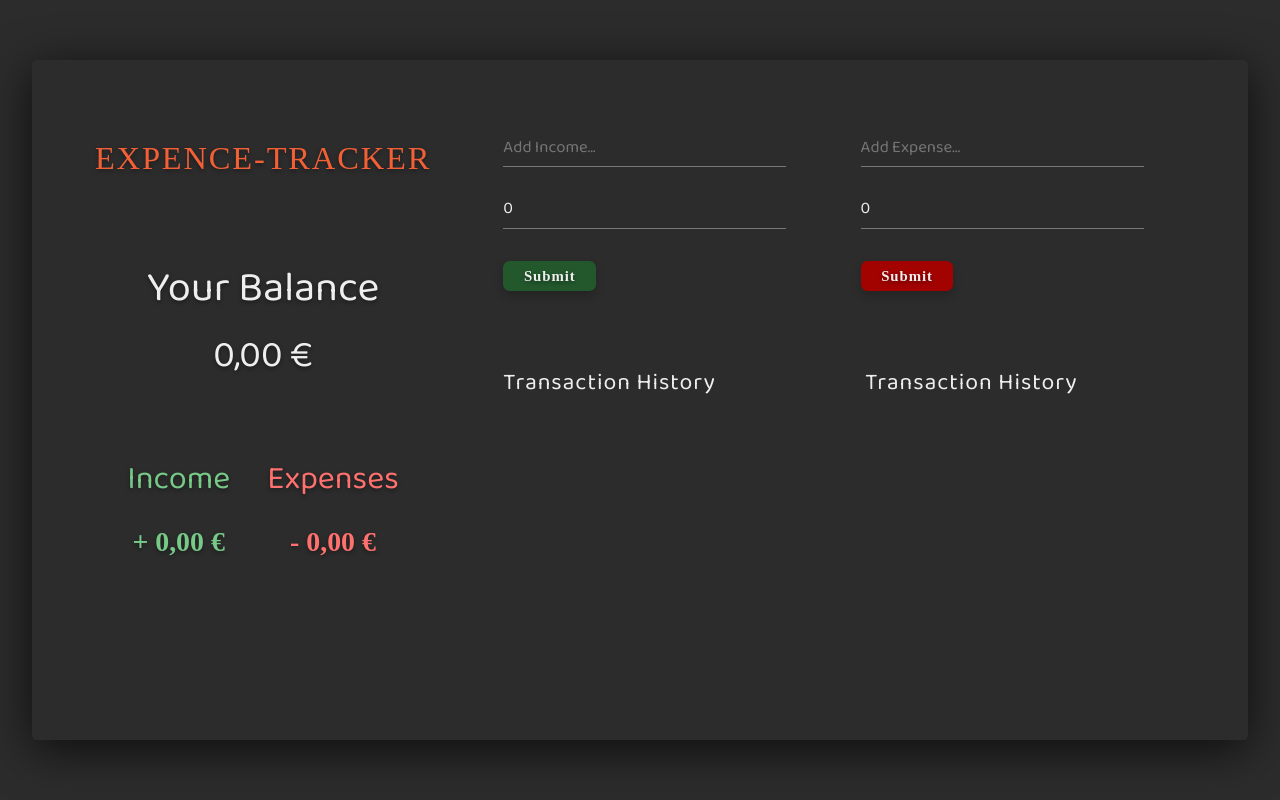
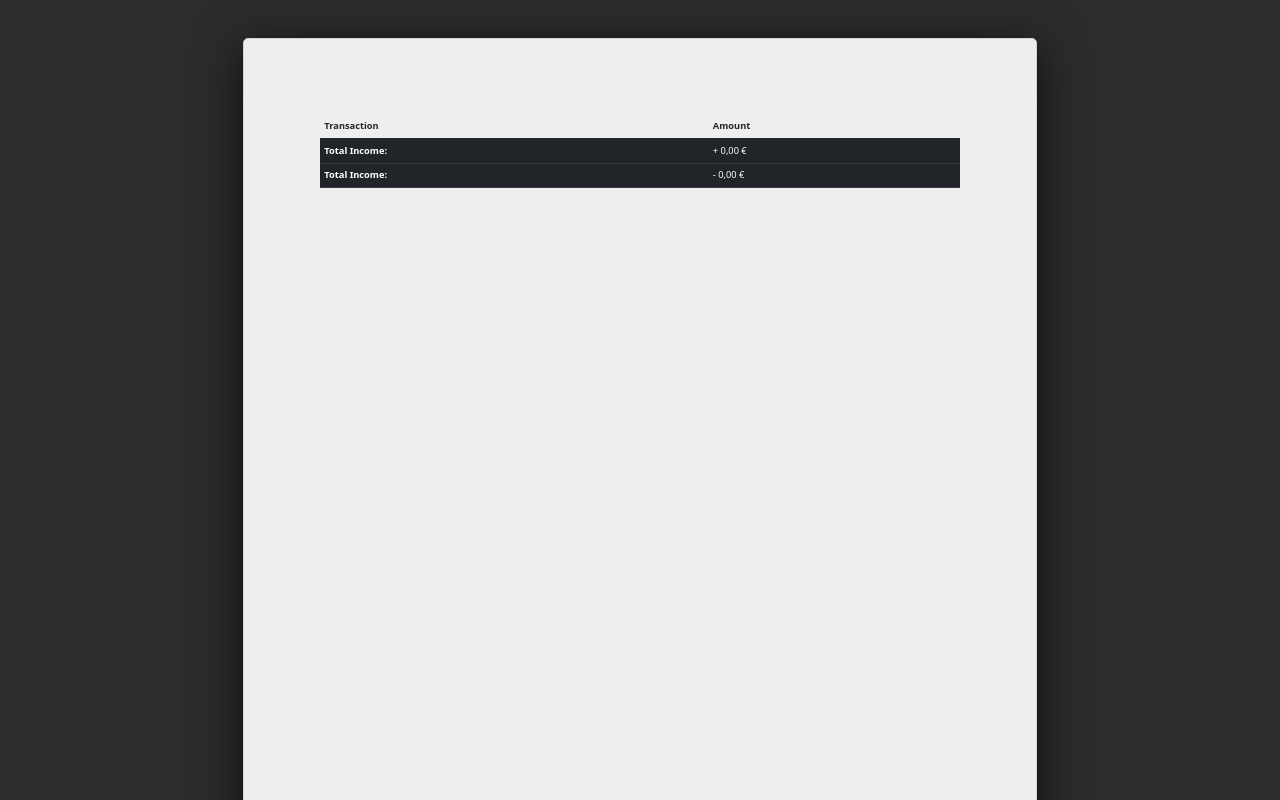
Before and after one commit to DBarry-Code/Expense-Tracker, a React (Create React App) app in the folder expense-tracker/: page /print in a window 1280 px wide. Shown: the top 800 px of the page. Built offline with nearby package versions, Linux system fonts and the light colour scheme; a web font is replaced by a local one.

Commit message:
change some stuff to callbacks

```diff
--- a/expense-tracker/package.json
+++ b/expense-tracker/package.json
@@ -8,6 +8,7 @@
         "@testing-library/user-event": "^12.1.10",
         "react": "^17.0.2",
         "react-dom": "^17.0.2",
+        "react-router-dom": "^6.0.2",
         "react-scripts": "4.0.3",
         "uuid": "^8.3.2",
         "web-vitals": "^0.2.4",
--- a/expense-tracker/public/index.html
+++ b/expense-tracker/public/index.html
@@ -9,11 +9,12 @@
   <meta name="theme-color" content="#000000" />
   <meta name="description" content="Barry`s Expense-Tracker" />
   <link rel="apple-touch-icon" href="%PUBLIC_URL%/logo192.png" />
-
+  <link rel="manifest" href="%PUBLIC_URL%/manifest.json" />
   <link rel="stylesheet" href="https://cdnjs.cloudflare.com/ajax/libs/font-awesome/5.15.4/css/all.min.css"
     integrity="sha512-1ycn6IcaQQ40/MKBW2W4Rhis/DbILU74C1vSrLJxCq57o941Ym01SwNsOMqvEBFlcgUa6xLiPY/NS5R+E6ztJQ=="
     crossorigin="anonymous" referrerpolicy="no-referrer" />
-  <link rel="manifest" href="%PUBLIC_URL%/manifest.json" />
+  <link href="https://cdn.jsdelivr.net/npm/bootstrap@5.1.3/dist/css/bootstrap.min.css" rel="stylesheet"
+    integrity="sha384-1BmE4kWBq78iYhFldvKuhfTAU6auU8tT94WrHftjDbrCEXSU1oBoqyl2QvZ6jIW3" crossorigin="anonymous">
 
   <title>Expence-Tracker-App</title>
 </head>
@@ -21,7 +22,9 @@
 <body>
   <noscript>You need to enable JavaScript to run this app.</noscript>
   <div id="root"></div>
-
+  <script src="https://cdn.jsdelivr.net/npm/bootstrap@5.1.3/dist/js/bootstrap.bundle.min.js"
+    integrity="sha384-ka7Sk0Gln4gmtz2MlQnikT1wXgYsOg+OMhuP+IlRH9sENBO0LRn5q+8nbTov4+1p"
+    crossorigin="anonymous"></script>
 </body>
 
 </html>
--- a/expense-tracker/src/App.css
+++ b/expense-tracker/src/App.css
@@ -8,9 +8,14 @@
 
 html {
     font-size: 62.5%;
+    background-color: #2c2c2d;
 }
 
-.container {
+#root {
+    background-color: #2c2c2d;
+}
+
+.app-container {
     width: 100%;
     height: 100vh;
     /* background-color: #fff; */
@@ -324,3 +329,29 @@ input[type="number"]::-webkit-inner-spin-button {
         width: 28rem;
     }
 }
+
+/* Print Page */
+
+.Print-page {
+    width: 21cm;
+    min-height: 29.7cm;
+    padding: 2cm;
+    margin: 1cm auto;
+    border: 1px #d3d3d3 solid;
+    border-radius: 5px;
+    background: #eee;
+    box-shadow: 0 1rem 5rem rgba(0, 0, 0, 0.7);
+}
+
+@page {
+    size: A4;
+    margin: 0;
+}
+
+@media print {
+    .page {
+        width: initial;
+        min-height: initial;
+        page-break-after: always;
+    }
+}
--- a/expense-tracker/src/App.js
+++ b/expense-tracker/src/App.js
@@ -1,5 +1,4 @@
 import React from "react";
-import { GlobalContextProvider } from "./contexts/GlobalState";
 import Header from "./components/Header-Component/Header";
 import Balance from "./components/Balance-Components/Balance";
 import AddTransaction from "./components/Transactions-Components/AddTransaction";
@@ -9,8 +8,7 @@ import "./App.css";
 
 const App = () => {
     return (
-        <GlobalContextProvider>
-            <div className='container'>
+        <div className='app-container'>
             <div className='app-wrapper'>
                 <Header />
                 <Balance />
@@ -19,7 +17,6 @@ const App = () => {
                 <ExpenseList />
             </div>
         </div>
-        </GlobalContextProvider>
     );
 };
 
--- a/expense-tracker/src/components/Balance-Components/Balance.jsx
+++ b/expense-tracker/src/components/Balance-Components/Balance.jsx
@@ -1,4 +1,5 @@
 import React, { useContext } from "react";
+import { Link } from "react-router-dom";
 import { GlobalContext } from "../../contexts/GlobalState";
 
 // Balance Component to Display the total of the Income and Expense
@@ -67,6 +68,9 @@ const Balance = () => {
                     <p>- {expenseCurrency}</p>
                 </div>
             </div>
+            <div>
+                <Link to='/print'>CLick</Link>
+            </div>
         </div>
     );
 };
--- a/expense-tracker/src/components/Expense-Components/ExpenseTransaction.jsx
+++ b/expense-tracker/src/components/Expense-Components/ExpenseTransaction.jsx
@@ -1,13 +1,10 @@
 import React, { useContext } from "react";
 import { GlobalContext } from "../../contexts/GlobalState";
+import { amountToCurrency } from "../../helper/calculations";
 
 const ExpenseTransaction = ({ expenseTransaction }) => {
     const { deleteTransaction } = useContext(GlobalContext);
-
-    const amountCurrency = new Intl.NumberFormat("de-DE", {
-        style: "currency",
-        currency: "EUR",
-    }).format(expenseTransaction.expenseAmount);
+    const amountCurrency = amountToCurrency(expenseTransaction.expenseAmount);
 
     return (
         <li className='transaction'>
--- a/expense-tracker/src/components/Income-Components/IncomeTransaction.jsx
+++ b/expense-tracker/src/components/Income-Components/IncomeTransaction.jsx
@@ -1,13 +1,11 @@
 import React, { useContext } from "react";
 import { GlobalContext } from "../../contexts/GlobalState";
+import { amountToCurrency } from "../../helper/calculations";
 
 const IncomeTransactions = ({ incomeTransaction }) => {
     const { deleteTransaction } = useContext(GlobalContext);
 
-    const amountCurrency = new Intl.NumberFormat("de-DE", {
-        style: "currency",
-        currency: "EUR",
-    }).format(incomeTransaction.incomeAmount);
+    const amountCurrency = amountToCurrency(incomeTransaction.incomeAmount);
 
     return (
         <li className='transaction'>
--- /dev/null
+++ b/expense-tracker/src/components/Print-Components/expenseTable.jsx
@@ -0,0 +1,14 @@
+import React from "react";
+import { amountToCurrency } from "../../helper/calculations";
+
+const ExpenseTable = ({ expenseTransaction }) => {
+    const amountCurrency = amountToCurrency(expenseTransaction.expenseAmount);
+    return (
+        <tr key={expenseTransaction.id} className='table-danger'>
+            <th scope='row'>{expenseTransaction.expenseText}</th>
+            <td>{amountCurrency}</td>
+        </tr>
+    );
+};
+
+export default ExpenseTable;
--- /dev/null
+++ b/expense-tracker/src/components/Print-Components/incomeTable.jsx
@@ -0,0 +1,15 @@
+import React from "react";
+import { amountToCurrency } from "../../helper/calculations";
+
+const IncomeTable = ({ incomeTransaction }) => {
+    const amountCurrency = amountToCurrency(incomeTransaction.incomeAmount);
+
+    return (
+        <tr key={incomeTransaction.id} className='table-success'>
+            <th scope='row'>{incomeTransaction.incomeText}</th>
+            <td>{amountCurrency}</td>
+        </tr>
+    );
+};
+
+export default IncomeTable;
--- /dev/null
+++ b/expense-tracker/src/components/Print-Components/toPrint.jsx
@@ -0,0 +1,49 @@
+import React, { useContext } from "react";
+import { GlobalContext } from "../../contexts/GlobalState";
+import IncomeTable from "./incomeTable";
+import ExpenseTable from "./expenseTable";
+import { totalincome, totalexpense } from "../../helper/calculations";
+
+const ToPrint = () => {
+    const { incomeTransactions, expenseTransactions } =
+        useContext(GlobalContext);
+
+    const iTotal = totalincome(incomeTransactions);
+    const eTotal = totalexpense(expenseTransactions);
+    return (
+        <div className='Print-page'>
+            <table className='table table-hover'>
+                <thead>
+                    <tr>
+                        <th scope='col'>Transaction</th>
+                        <th scope='col'>Amount</th>
+                    </tr>
+                </thead>
+                <tbody>
+                    {incomeTransactions.map((incomeTransaction) => (
+                        <IncomeTable
+                            key={incomeTransaction.id}
+                            incomeTransaction={incomeTransaction}
+                        />
+                    ))}
+                    <tr className='table-dark'>
+                        <th scope='row'>Total Income:</th>
+                        <td> + {iTotal}</td>
+                    </tr>
+                    {expenseTransactions.map((expenseTransaction) => (
+                        <ExpenseTable
+                            key={expenseTransaction.id}
+                            expenseTransaction={expenseTransaction}
+                        />
+                    ))}
+                    <tr className='table-dark'>
+                        <th scope='row'>Total Income:</th>
+                        <td> - {eTotal}</td>
+                    </tr>
+                </tbody>
+            </table>
+        </div>
+    );
+};
+
+export default ToPrint;
--- /dev/null
+++ b/expense-tracker/src/helper/calculations.js
@@ -0,0 +1,36 @@
+function totalincome(transactions) {
+    const Amounts = transactions.map((transaction) => transaction.incomeAmount);
+    const Icome = Amounts.reduce(
+        (accumulator, item) => (accumulator += item),
+        0
+    ).toFixed(2);
+
+    return new Intl.NumberFormat("de-DE", {
+        style: "currency",
+        currency: "EUR",
+    }).format(Icome);
+}
+
+function totalexpense(transactions) {
+    const Amounts = transactions.map(
+        (transaction) => transaction.expenseAmount
+    );
+    const Icome = Amounts.reduce(
+        (accumulator, item) => (accumulator += item),
+        0
+    ).toFixed(2);
+
+    return new Intl.NumberFormat("de-DE", {
+        style: "currency",
+        currency: "EUR",
+    }).format(Icome);
+}
+
+function amountToCurrency(transaction) {
+    return new Intl.NumberFormat("de-DE", {
+        style: "currency",
+        currency: "EUR",
+    }).format(transaction);
+}
+
+module.exports = { totalincome, totalexpense, amountToCurrency };
--- a/expense-tracker/src/index.js
+++ b/expense-tracker/src/index.js
@@ -1,12 +1,22 @@
 import React from "react";
 import ReactDOM from "react-dom";
+import { Route, Routes, BrowserRouter } from "react-router-dom";
+import { GlobalContextProvider } from "./contexts/GlobalState";
 import App from "./App";
+import ToPrint from "./components/Print-Components/toPrint";
 import * as serviceWorkerRegistration from "./serviceWorkerRegistration";
 import reportWebVitals from "./reportWebVitals";
 
 ReactDOM.render(
     <React.StrictMode>
-        <App />
+        <GlobalContextProvider>
+            <BrowserRouter>
+                <Routes>
+                    <Route path='/' exact element={<App />} />
+                    <Route path='/print' exact element={<ToPrint />} />
+                </Routes>
+            </BrowserRouter>
+        </GlobalContextProvider>
     </React.StrictMode>,
     document.getElementById("root")
 );
```
Also changed, not shown: 1 other file (tests, documents, lock files or other folders). Lines whose indentation alone changed are shown as unchanged.
